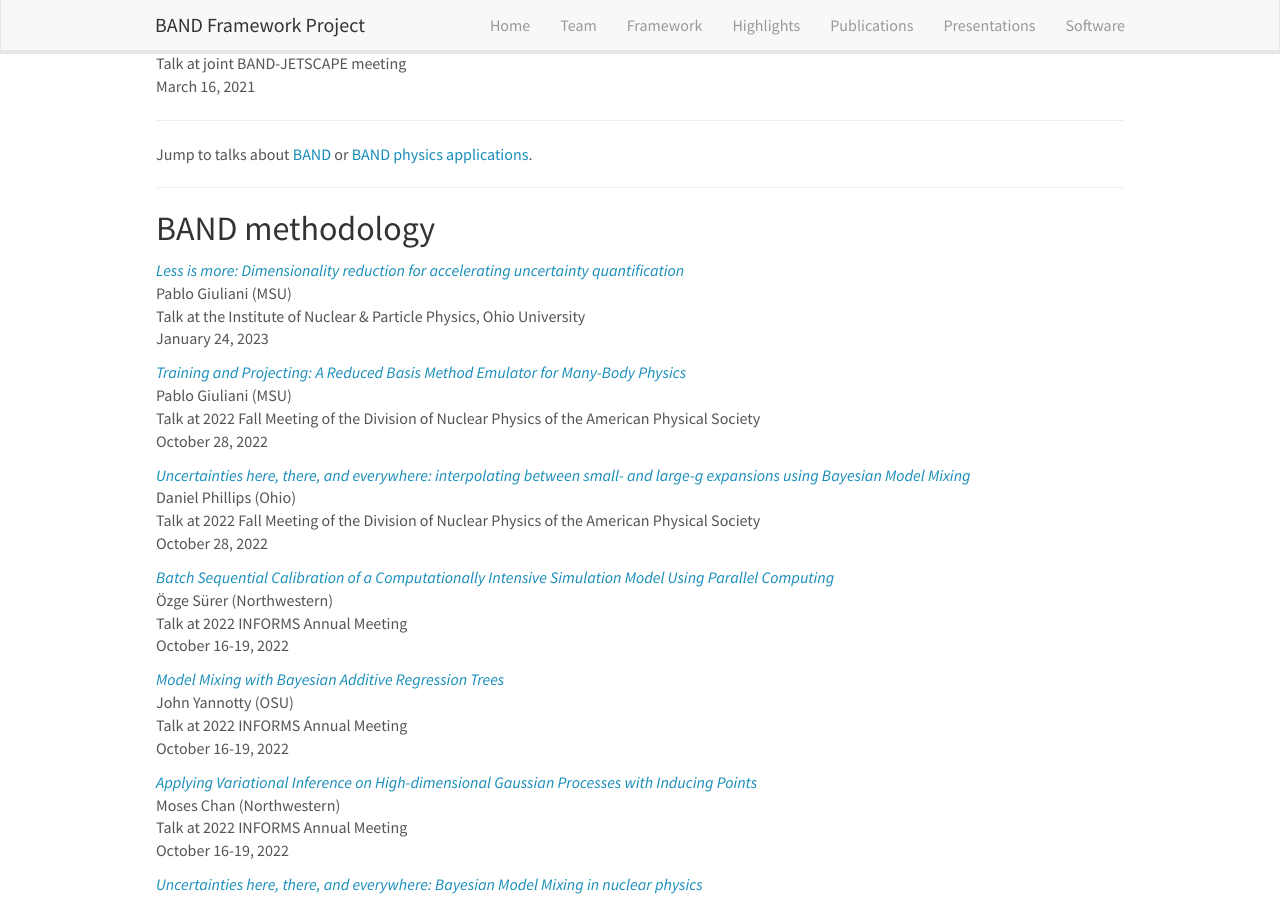
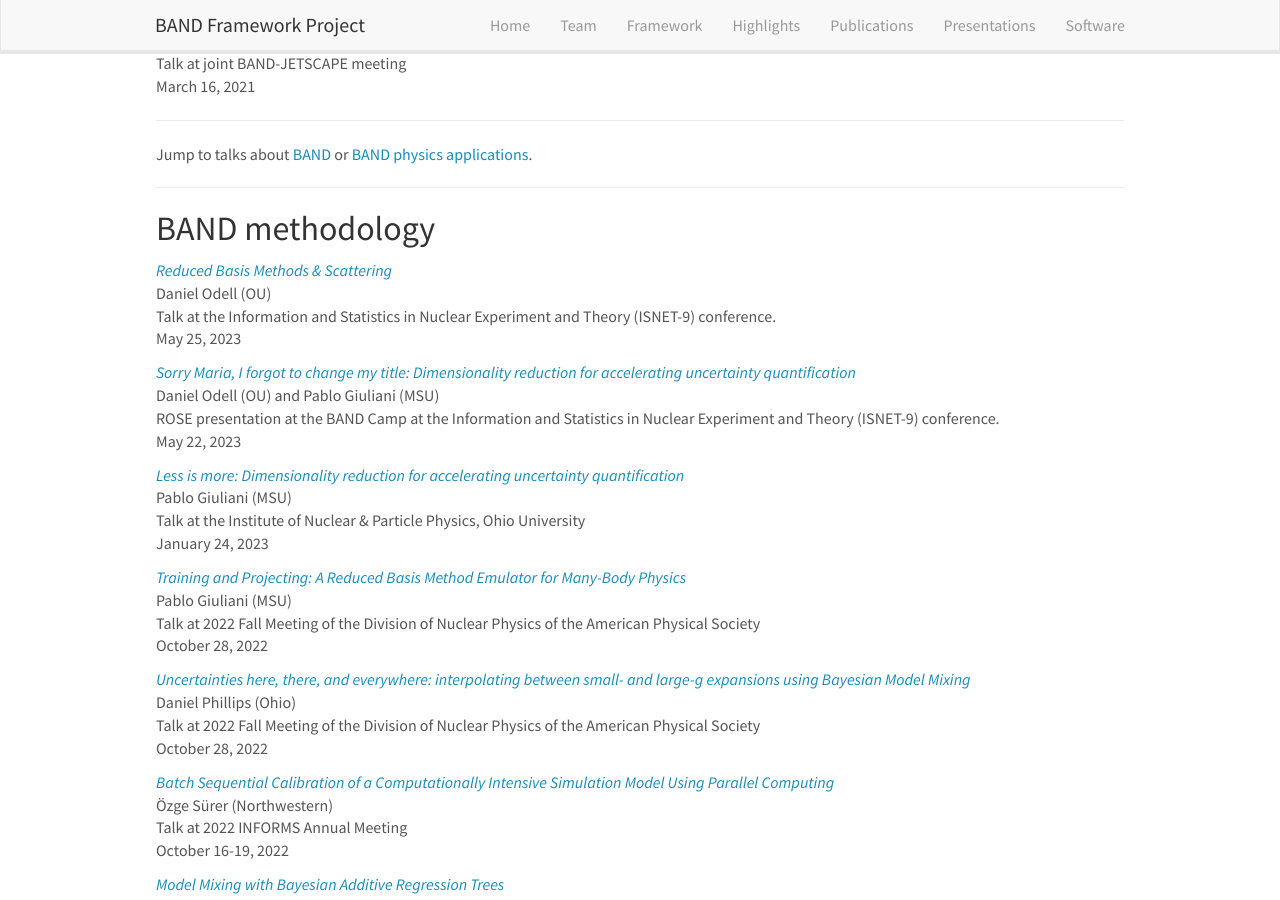
Before and after one commit to bandframework/bandframework.github.io, a Jekyll site: the page built from _pages/presentations.md, in a window 1280 px wide and 900 px high, scrolled down 804 px. Built offline with Jekyll 4.4.1, drawn with Linux system fonts in a browser that asks for light colours; nearby versions of some CDN libraries.

Commit message:
Update presentations.yml
Added Pablo's and Daniel's presentations at ISNET and BAND camp

```diff
--- a/_data/presentations.yml
+++ b/_data/presentations.yml
@@ -1,3 +1,43 @@
+- title: "Reduced Basis Methods & Scattering"
+  image:
+  location: >
+    Talk at the Information and Statistics in Nuclear Experiment and Theory (ISNET-9) conference.
+  date: >
+    May 25, 2023
+  presenter: Daniel Odell (OU)
+  link:
+    url: https://indico.cern.ch/event/1223721/contributions/5154389/
+  highlight: 0
+  type: methodology
+  news2:
+
+- title: "Sorry Maria, I forgot to change my title: Dimensionality reduction for accelerating uncertainty quantification"
+  image:
+  location: >
+    Talk at the Information and Statistics in Nuclear Experiment and Theory (ISNET-9) conference.
+  date: >
+    May 25, 2023
+  presenter: Pablo Giuliani (MSU)
+  link:
+    url: https://indico.cern.ch/event/1223721/contributions/5154376/
+  highlight: 0
+  type: methodology
+  news2:
+
+
+   title: "ROSE: Theory and implementation"
+  image:
+  location: >
+    ROSE presentation at the BAND Camp at the Information and Statistics in Nuclear Experiment and Theory (ISNET-9) conference.
+  date: >
+    May 22, 2023
+  presenter: Daniel Odell (OU) and Pablo Giuliani (MSU)
+  link:
+    url: https://indico.cern.ch/event/1223721/contributions/5394829/
+  highlight: 0
+  type: methodology
+  news2:
+
 - title: "Less is more: Dimensionality reduction for accelerating uncertainty quantification"
   image:
   location: >
```
